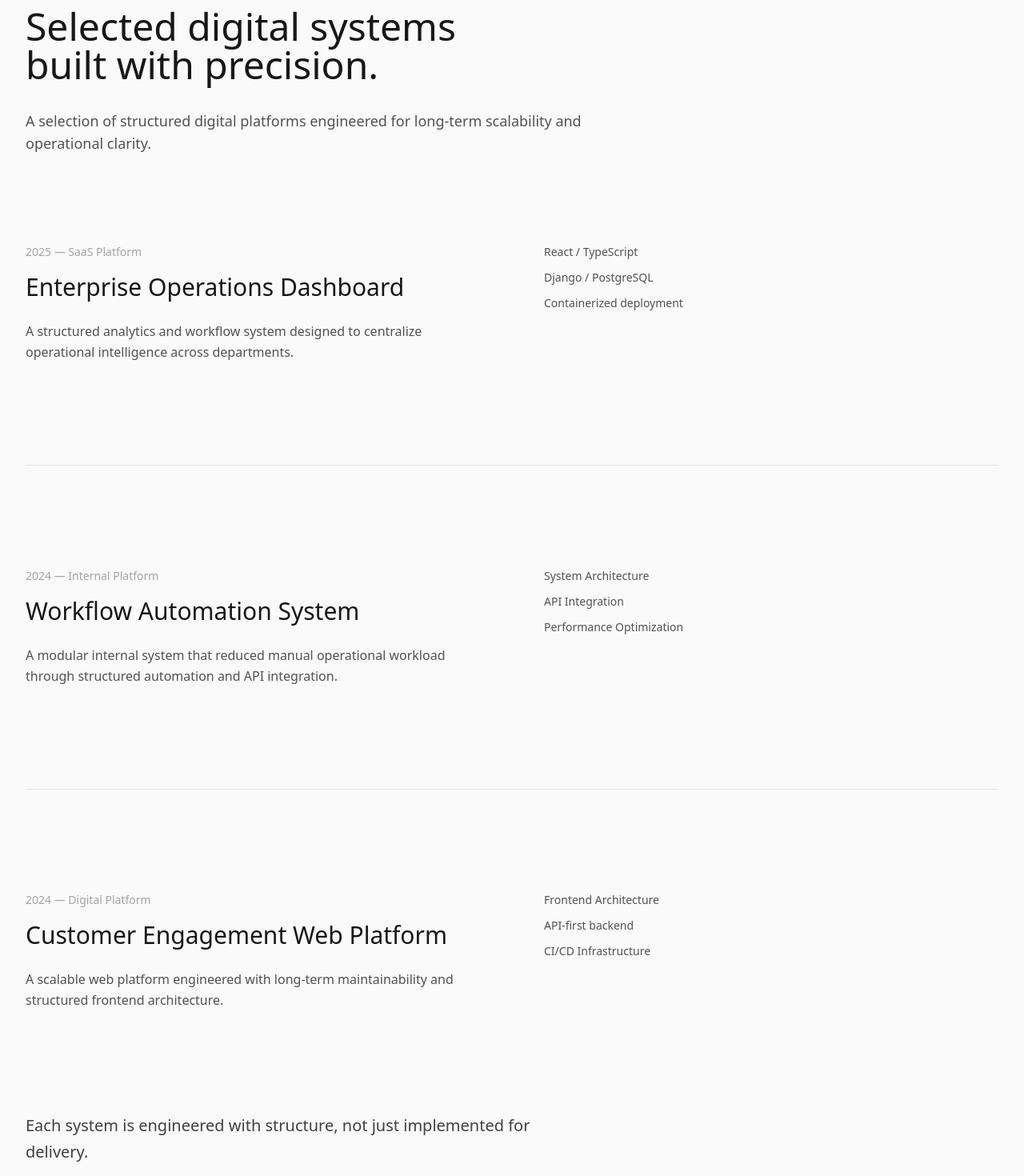
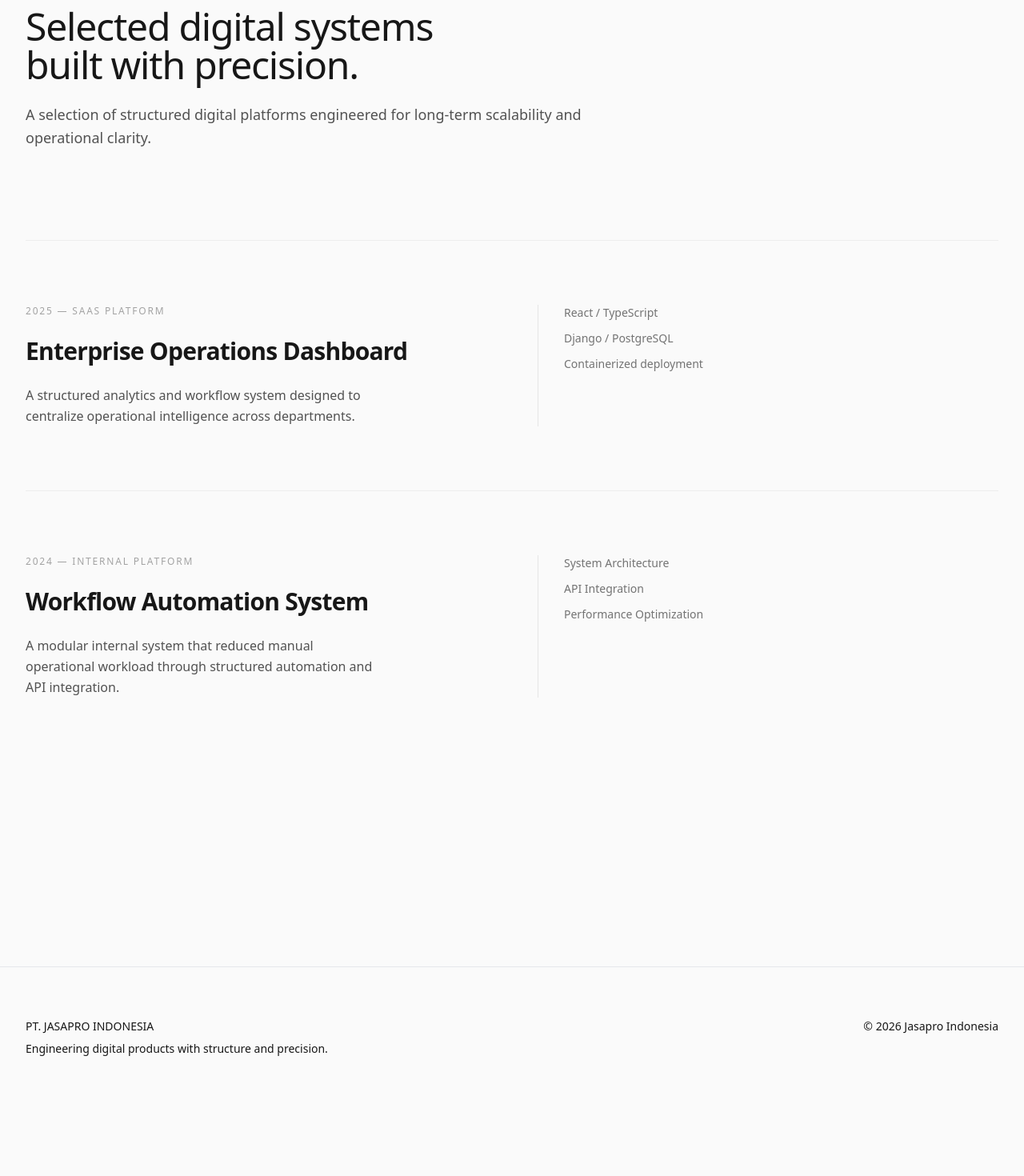
Before and after one commit to chrisimbolon/jasapro-web, a React (Vite) app: page /work in a window 1280 px wide. Shown: the part 240-1710 px from the top of the page at 80% size. After the commit the page ends 1625 px from the top, so only its background shows below. Built offline with nearby package versions, Linux system fonts and the light colour scheme.

Commit message:
feat: update Work section

```diff
--- a/src/pages/Work.tsx
+++ b/src/pages/Work.tsx
@@ -3,122 +3,73 @@ export default function Work() {
     <main className="py-32">
       <div className="container">
 
-        {/* Header */}
+        {/* Page Header */}
         <div className="max-w-3xl mb-28">
-          <p className="text-xs tracking-[0.2em] uppercase text-neutral-400 mb-6">
+          <p className="text-xs tracking-[0.18em] uppercase text-neutral-400 mb-6">
             Work
           </p>
 
-          <h1 className="text-4xl md:text-5xl font-display leading-tight mb-8">
+          <h1 className="text-4xl md:text-5xl font-display leading-tight tracking-tight mb-6">
             Selected digital systems
             <br />
             built with precision.
           </h1>
 
-          <p className="text-lg text-neutral-600">
-            A selection of structured digital platforms engineered
-            for long-term scalability and operational clarity.
+          <p className="text-lg text-neutral-600 leading-relaxed">
+            A selection of structured digital platforms engineered for long-term
+            scalability and operational clarity.
           </p>
         </div>
 
-        {/* Projects */}
-        <div className="space-y-32">
-
-          {/* Project 1 */}
-          <div className="grid md:grid-cols-2 gap-20 items-start">
-
-            {/* Left */}
+        {/* Project 01 */}
+        <section className="grid md:grid-cols-2 gap-16 py-20 border-t border-neutral-200/60">
           <div>
-              <p className="text-sm text-neutral-400 mb-4">
+            <p className="text-xs tracking-[0.15em] uppercase text-neutral-400 mb-6">
               2025 — SaaS Platform
             </p>
 
-              <h2 className="text-2xl md:text-3xl font-medium mb-6">
+            <h2 className="text-2xl md:text-3xl font-semibold tracking-tight mb-6">
               Enterprise Operations Dashboard
             </h2>
 
-              <p className="text-neutral-600 leading-relaxed">
-                A structured analytics and workflow system designed to
-                centralize operational intelligence across departments.
+            <p className="text-neutral-600 leading-relaxed max-w-md">
+              A structured analytics and workflow system designed to centralize
+              operational intelligence across departments.
             </p>
           </div>
 
-            {/* Right */}
-            <div className="text-sm text-neutral-600 space-y-3">
+          <div className="text-sm text-neutral-500 space-y-3 border-l border-neutral-200 pl-8">
             <p>React / TypeScript</p>
             <p>Django / PostgreSQL</p>
             <p>Containerized deployment</p>
           </div>
+        </section>
 
-          </div>
-
-          <div className="border-t border-neutral-200" />
-
-          {/* Project 2 */}
-          <div className="grid md:grid-cols-2 gap-20 items-start">
-
+        {/* Project 02 */}
+        <section className="grid md:grid-cols-2 gap-16 py-20 border-t border-neutral-200/60">
           <div>
-              <p className="text-sm text-neutral-400 mb-4">
+            <p className="text-xs tracking-[0.15em] uppercase text-neutral-400 mb-6">
               2024 — Internal Platform
             </p>
 
-              <h2 className="text-2xl md:text-3xl font-medium mb-6">
+            <h2 className="text-2xl md:text-3xl font-semibold tracking-tight mb-6">
               Workflow Automation System
             </h2>
 
-              <p className="text-neutral-600 leading-relaxed">
-                A modular internal system that reduced manual operational
-                workload through structured automation and API integration.
+            <p className="text-neutral-600 leading-relaxed max-w-md">
+              A modular internal system that reduced manual operational workload
+              through structured automation and API integration.
             </p>
           </div>
 
-            <div className="text-sm text-neutral-600 space-y-3">
+          <div className="text-sm text-neutral-500 space-y-3 border-l border-neutral-200 pl-8">
             <p>System Architecture</p>
             <p>API Integration</p>
             <p>Performance Optimization</p>
           </div>
-
-          </div>
-
-          <div className="border-t border-neutral-200" />
-
-          {/* Project 3 */}
-          <div className="grid md:grid-cols-2 gap-20 items-start">
-
-            <div>
-              <p className="text-sm text-neutral-400 mb-4">
-                2024 — Digital Platform
-              </p>
-
-              <h2 className="text-2xl md:text-3xl font-medium mb-6">
-                Customer Engagement Web Platform
-              </h2>
-
-              <p className="text-neutral-600 leading-relaxed">
-                A scalable web platform engineered with long-term
-                maintainability and structured frontend architecture.
-              </p>
-            </div>
-
-            <div className="text-sm text-neutral-600 space-y-3">
-              <p>Frontend Architecture</p>
-              <p>API-first backend</p>
-              <p>CI/CD Infrastructure</p>
-            </div>
-
-          </div>
-
-        </div>
-
-        {/* Closing Statement */}
-        <div className="mt-32 max-w-2xl">
-          <p className="text-xl leading-relaxed text-neutral-700">
-            Each system is engineered with structure,
-            not just implemented for delivery.
-          </p>
-        </div>
+        </section>
 
       </div>
     </main>
-  );
+  )
 }
```
Lines whose indentation alone changed are shown as unchanged.
